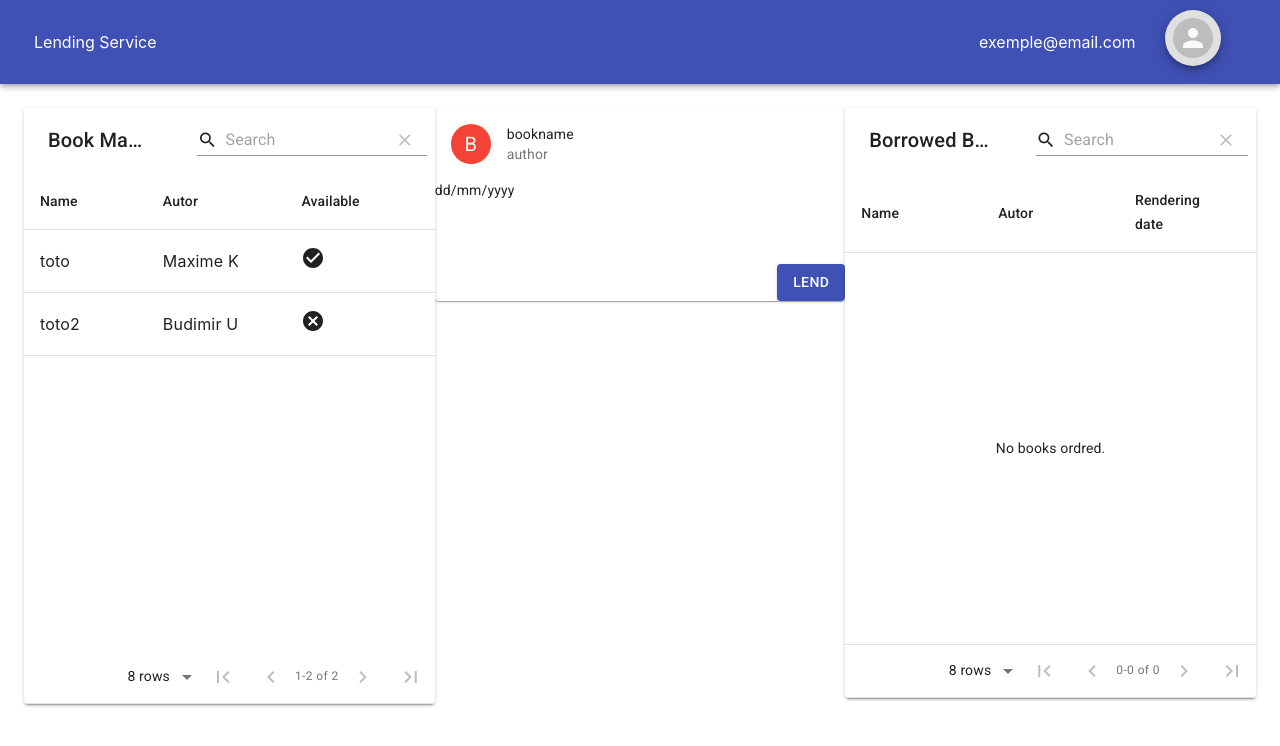
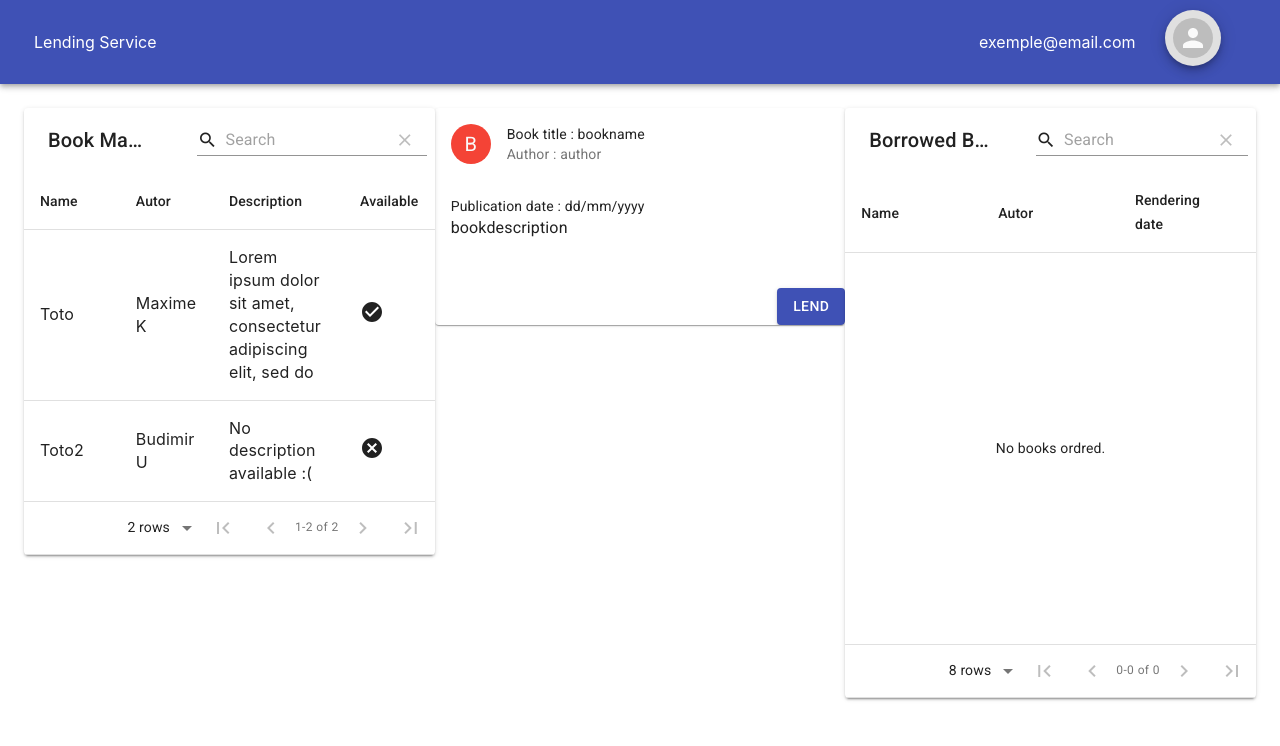
Before and after one commit to ISEN-2020/customer-ui, a React (Create React App) app: page /composant_1 in a window 1280 px wide. Shown: the top 746 px of the page. Built offline with nearby package versions, Linux system fonts and the light colour scheme.

Commit message:
Add description on books

```diff
--- a/src/components/ManifestCard.js
+++ b/src/components/ManifestCard.js
@@ -51,8 +51,9 @@ class ManifestCard extends React.Component {
             manifest: null,
             expanded: false,
             cardHeader: "bookname",
-            size: "author",
+            author: "author",
             date: "dd/mm/yyyy",
+            bookdescription: "bookdescription",
             anchorEl: null,
             notificationOpen: false
         };
@@ -111,8 +112,9 @@ class ManifestCard extends React.Component {
 
     this.setState(() => ({
         cardHeader: tag.bookname,
-        size: tag.bookauteur,
+        author: tag.bookauteur,
         date: tag.bookpublication,
+        bookdescription: tag.bookdescription,
         book: tag
     }));
 
@@ -148,22 +150,31 @@ class ManifestCard extends React.Component {
               {this.state.cardHeader.substring(0, 1).toUpperCase()}
             </Avatar>
           }
-          title={this.state.cardHeader}
-          subheader={this.state.size} >
+          title={"Book title : " + this.state.cardHeader}
+          subheader={"Author : " + this.state.author} >
         </CardHeader>
-        <Typography variant="body2" component="p">
-            {this.state.date}
+
+        <CardContent>
+
+
+            <Typography variant="body2" component="p" >
+                {"Publication date : " + this.state.date}
             </Typography>
-        <CardContent>
-        <Typography paragraph>
+
+            <Typography paragraph >
             {!this.state.isLoaded && (
               <Grid container justify = "center">
                 <CircularProgress />
               </Grid>
             )}
             { this.state.manifest != null ? <ReactJson src={this.state.manifest} /> : null }
+                {this.state.bookdescription}
+
             </Typography>
+
+
         </CardContent>
+
         <CardActions className={classes.actions} disableActionSpacing>
         </CardActions>
         <Collapse in={this.state.expanded} timeout="auto" unmountOnExit>
--- a/src/components/RepositoryTable.js
+++ b/src/components/RepositoryTable.js
@@ -28,6 +28,11 @@ import { lighten, makeStyles } from '@material-ui/core/styles';
 const columns=[
     { title: 'Name', field: 'bookname' },
     { title: 'Autor', field: 'bookauteur'},
+
+    { title: 'Description', field: 'bookdescription', render: rowData => {
+            return (rowData.bookdescription) ? rowData.bookdescription : 'No description available :('
+        }
+    },
     { title: 'Available', field: 'bookavailable', render: rowData => {
         return (rowData.bookavailable) ? <CheckCircleIcon /> : <CancelIcon />
         }
@@ -35,15 +40,16 @@ const columns=[
 ]
 
 
-const options = {
-    pageSize: 8
-};
+
 
 const items = [
-    {bookname: 'toto', bookauteur: 'Maxime K', bookpublication: '19/06/2020', bookavailable: true},
-    {bookname: 'toto2', bookauteur: 'Budimir U',bookpublication: '19/06/2020', bookavailable: false}
+    {bookname: 'Toto', bookauteur: 'Maxime K',bookdescription:'Lorem ipsum dolor sit amet, consectetur adipiscing elit, sed do ', bookpublication: '09/09/2022', bookavailable: true},
+    {bookname: 'Toto2', bookauteur: 'Budimir U',bookpublication: '09/09/2022', bookavailable: false}
 ]
 
+const options = {
+    pageSize: items.length
+};
 
 class RepositoryTable extends Component {
 
```
Lines whose indentation alone changed are shown as unchanged.
